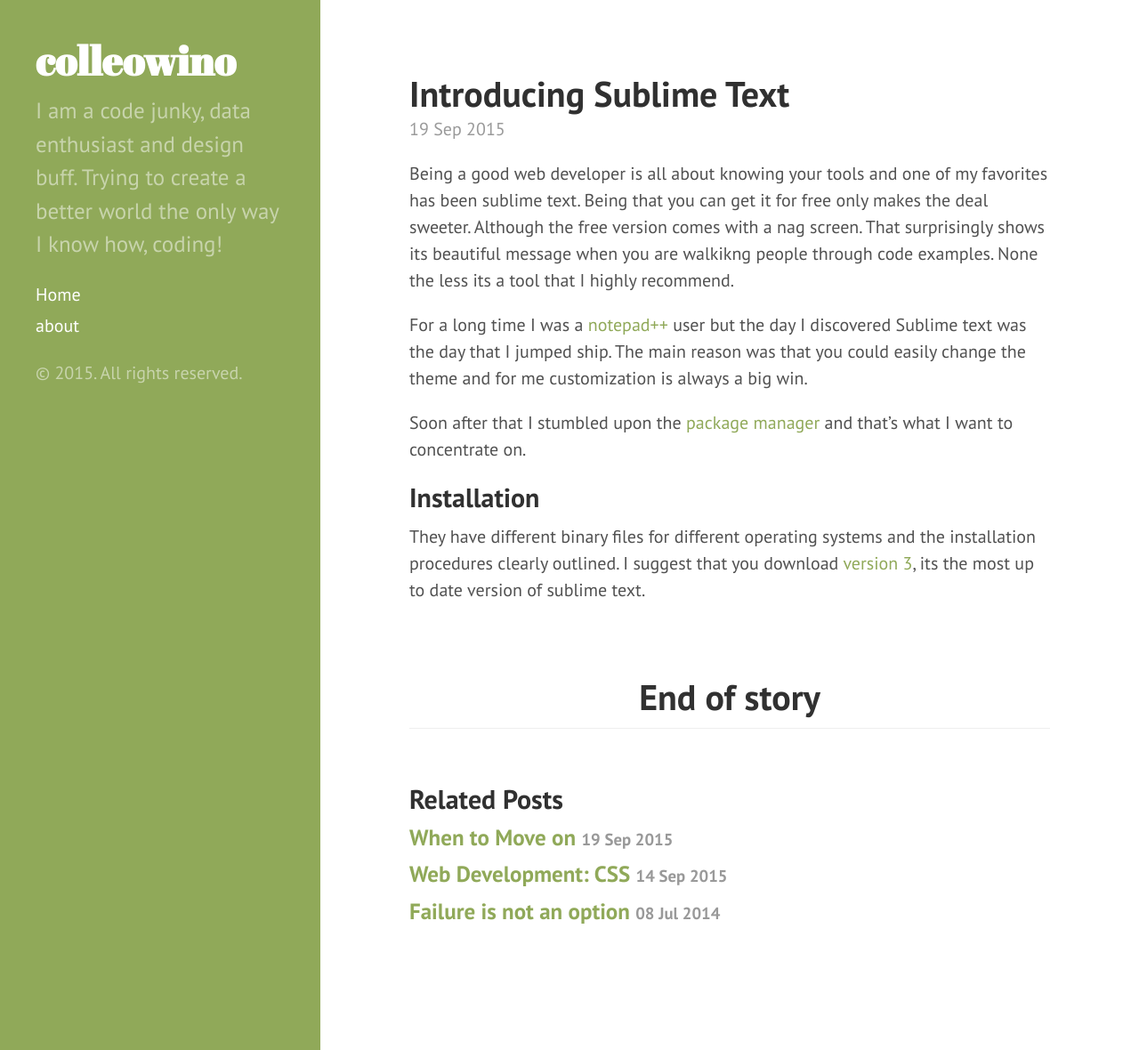
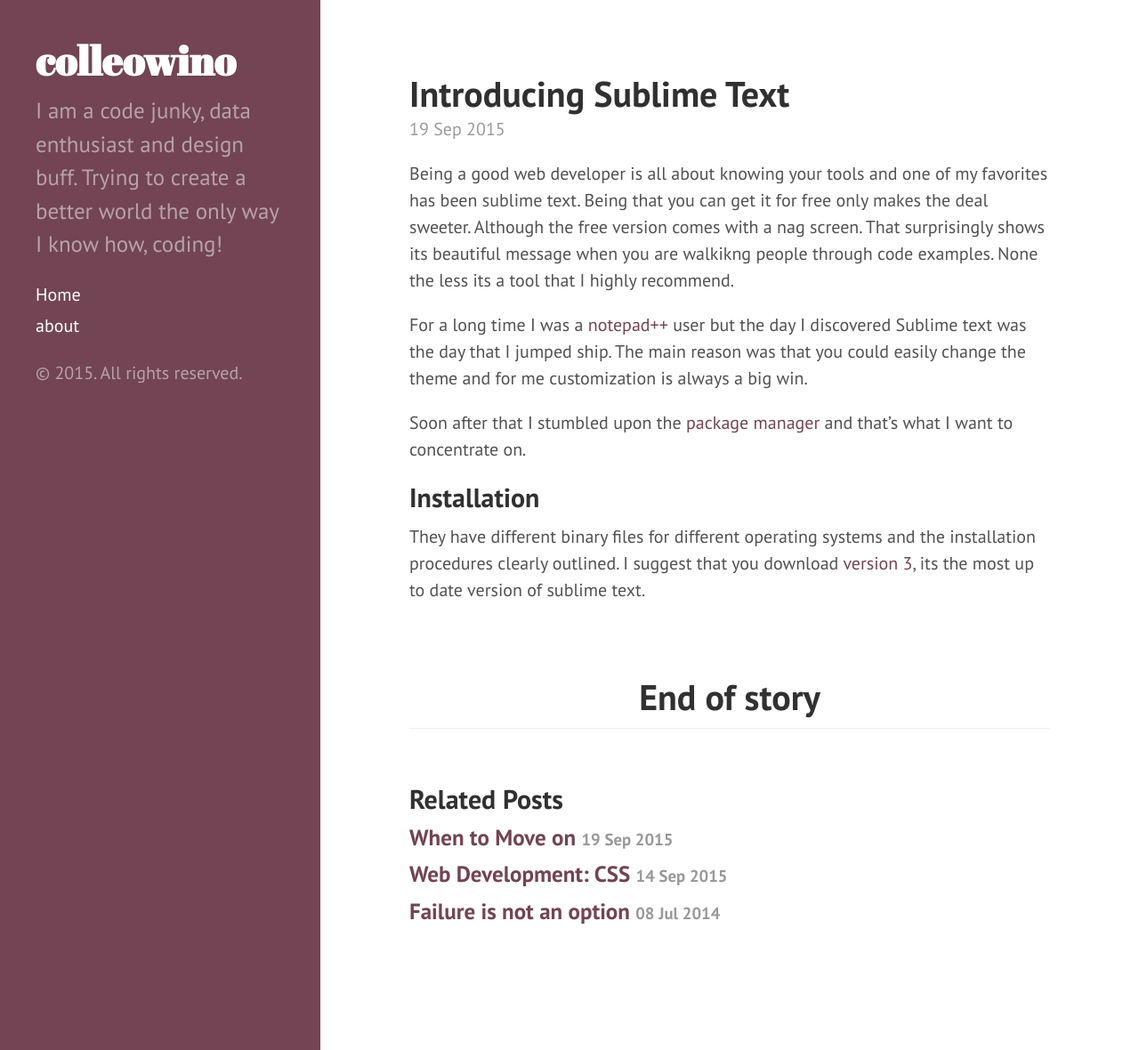
Before and after one commit to colleowino/colleowino.github.io, a Jekyll site: the page built from _posts/2015-09-19-starting-out-sublime-text.md, in a window 1280 px wide and 1180 px high. Shown: the whole window at 89% size. Built offline with Jekyll 4.4.1, drawn with Linux system fonts in a browser that asks for light colours; Markdown is read by kramdown in place of the engine named in the settings.

Commit message:
changed color to maroon

```diff
--- a/_layouts/default.html
+++ b/_layouts/default.html
@@ -3,7 +3,7 @@
 
   {% include head.html %}
 
-  <body class="theme-base-0b">
+  <body class="theme-base-0g">
 
     {% include sidebar.html %}
 
--- a/css/hyde.css
+++ b/css/hyde.css
@@ -249,6 +249,16 @@
   color: #8f5536;
 }
 
+/* Maroon */
+.theme-base-0g .sidebar {
+  background-color: #724454;
+}
+.theme-base-0g .content a,
+.theme-base-0g .related-posts li a:hover {
+  color: #724454;
+}
+
+/* Cyan */
 
 /* Text alignment */
 .text-center{
```
